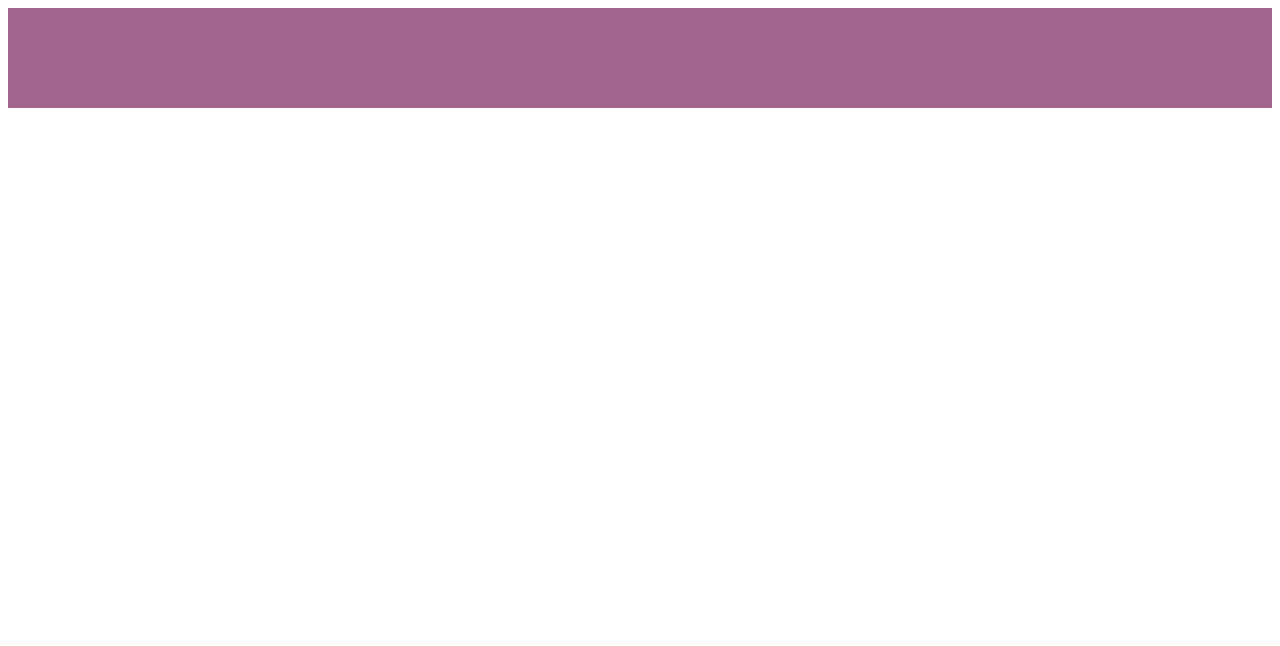
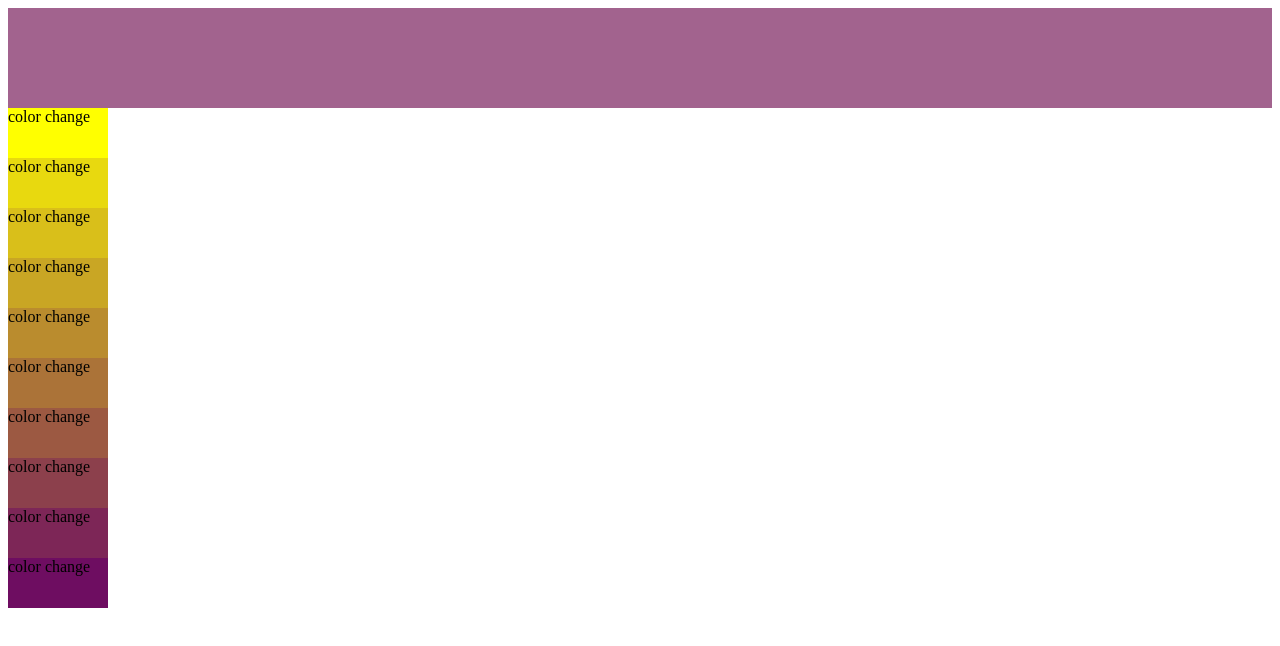
Before and after one commit to GmansWorld3/GmansWorld3, a plain HTML site: page index.html in a window 1280 px wide. Drawn offline with Linux system fonts and the light colour scheme.

Commit message:
index.html
added color

```diff
--- a/index.html
+++ b/index.html
@@ -8,7 +8,29 @@
         <div id="wrapper">
           <div id="banner" style="background-color: #a2638e; height: 100px; ></div>
           <div id="navigation"></div>
-          <div id="content"></div>
+          <div id="content">
+                <div style="background-color: #ffff00; height: 50px; width: 100px;>color change</div>
+                <div style="background-color: #f7f205; height: 50px; width: 100px;>color change</div>
+                <div style="background-color: #f0e60a; height: 50px; width: 100px;>color change</div>
+                <div style="background-color: #e8d90f; height: 50px; width: 100px;>color change</div>
+                <div style="background-color: #e0cc14; height: 50px; width: 100px;>color change</div>
+                <div style="background-color: #d9bf1a; height: 50px; width: 100px;>color change</div>
+                <div style="background-color: #d1b21f; height: 50px; width: 100px;>color change</div>
+                <div style="background-color: #c9a624; height: 50px; width: 100px;>color change</div>
+                <div style="background-color: #c29929; height: 50px; width: 100px;>color change</div>
+                <div style="background-color: #ba8c2e; height: 50px; width: 100px;>color change</div>
+                <div style="background-color: #b28033; height: 50px; width: 100px;>color change</div>
+                <div style="background-color: #ab7338; height: 50px; width: 100px;>color change</div>
+                <div style="background-color: #a3663d; height: 50px; width: 100px;>color change</div>
+                <div style="background-color: #9c5942; height: 50px; width: 100px;>color change</div>
+                <div style="background-color: #944d47; height: 50px; width: 100px;>color change</div>
+                <div style="background-color: #8c404c; height: 50px; width: 100px;>color change</div>
+                <div style="background-color: #853352; height: 50px; width: 100px;>color change</div>
+                <div style="background-color: #7d2657; height: 50px; width: 100px;>color change</div>
+                <div style="background-color: #75195c; height: 50px; width: 100px;>color change</div>
+                <div style="background-color: #6e0d61; height: 50px; width: 100px;>color change</div>
+                <div style="background-color: #660066; height: 50px; width: 100px;>color change</div>
+          </div>
           <div id="footer"></div>
         </div>
       </body>
```
